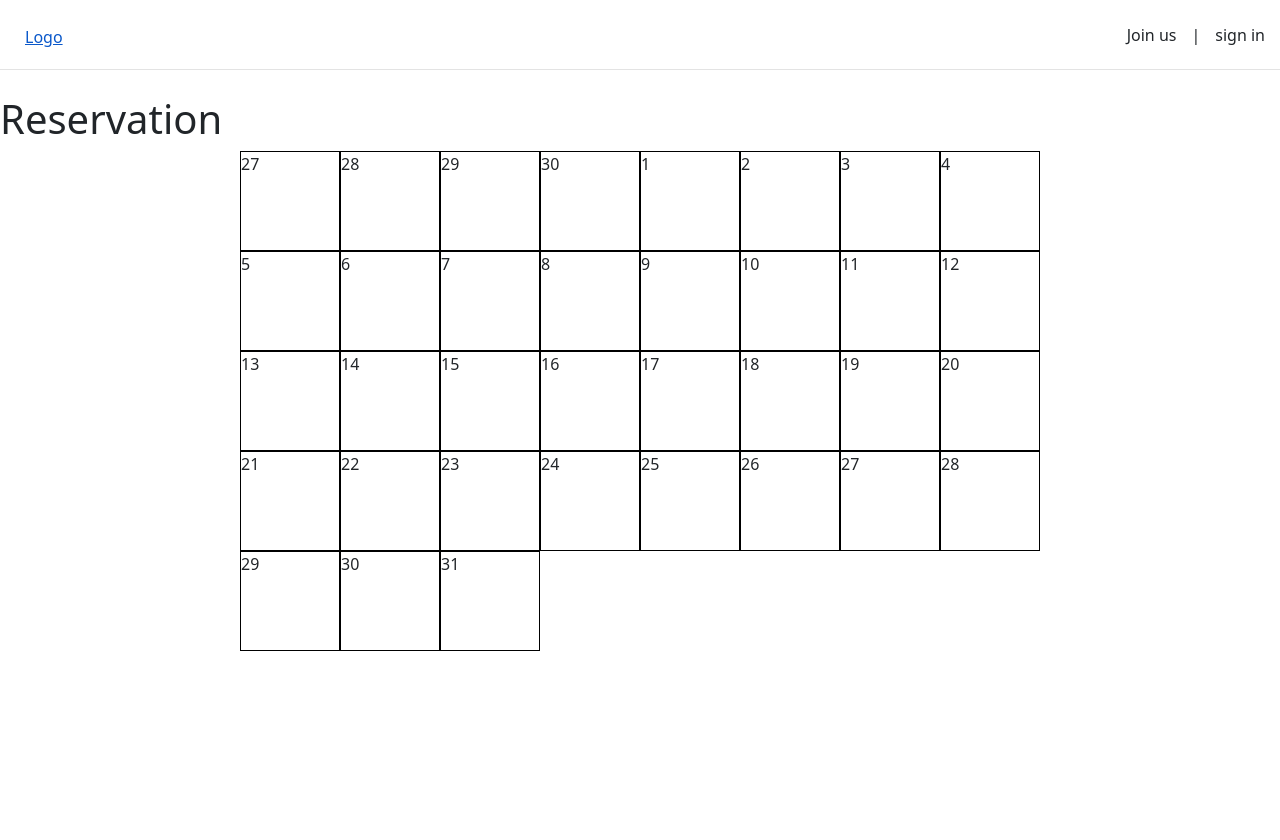
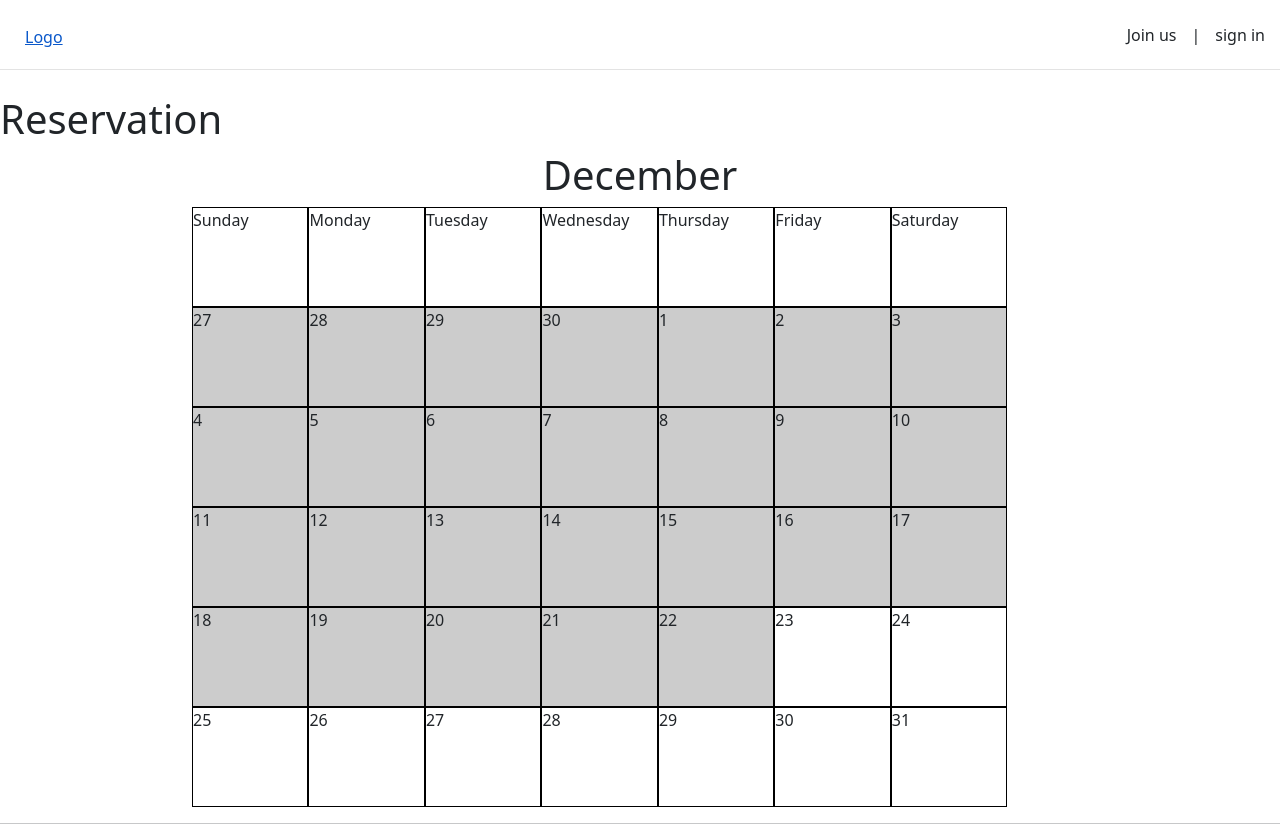
Before and after one commit to Joshuanluo/boek-hotel-booking, a React (Create React App) app: page /hotels/1/reservation in a window 1280 px wide. Before the commit the page ends 800 px from the top, so only its background shows below. Built offline with nearby package versions, Linux system fonts and the light colour scheme; no server answers; the database is empty.

Commit message:
add function to check if a day is available to book

```diff
--- a/src/calendar.css
+++ /dev/null
@@ -1,17 +0,0 @@
-.calendar-container{
-    margin: 0 auto;
-}
-
-.calendar{
-    margin: 0 auto;
-    width: 800px;
-    display: flex;
-    flex-wrap: wrap;
-}
-
-.calendar-date{
-    height: 100px;
-    width: 100px;
-    border: 0.1em solid black;
-    display: block;
-}
--- a/src/components/App.js
+++ b/src/components/App.js
@@ -1,5 +1,5 @@
-import Calendar from "./Calendar";
-import MonthCalendar from "./MonthCalendar";
+import Calendar from "./calendar/Calendar";
+import MonthCalendar from "./calendar/MonthCalendar";
 import "../App.css";
 import Home from "../routes/home/Home";
 import {Routes, Route } from "react-router-dom";
--- a/src/components/MonthCalendar.jsx
+++ /dev/null
@@ -1,57 +0,0 @@
-import React from "react";
-
-const MonthCalendar = (props) => {
-	// const { currentDate } = props;
-	const currentDate = new Date();
-	// 获取当月第一天是星期几
-	const firstDayOfMonth = new Date(currentDate.getFullYear(), currentDate.getMonth(), 1).getDay();
-	// 获取当月总天数
-	const daysInMonth = new Date(currentDate.getFullYear(), currentDate.getMonth() + 1, 0).getDate();
-	// 获取上月总天数
-	const daysInLastMonth = new Date(currentDate.getFullYear(), currentDate.getMonth(), 0).getDate();
-
-	let dates = [];
-	let count = 1;
-
-	// 填充上月的日期
-	for (let i = firstDayOfMonth - 1; i >= 0; i--) {
-		dates.push(
-			<div className="calendar-date" key={`last-month-${i}`}>
-				{daysInLastMonth - i}
-			</div>
-		);
-	}
-
-	// 填充当月的日期
-	for (let i = firstDayOfMonth; i < firstDayOfMonth + daysInMonth; i++) {
-		dates.push(
-			<div className="calendar-date" key={`current-month-${i}`}>
-				{count}
-			</div>
-		);
-		count++;
-	}
-
-	// 填充下月的日期
-	for (let i = firstDayOfMonth + daysInMonth; i < 7; i++) {
-		dates.push(
-			<div className="calendar-date" key={`next-month-${i}`}>
-				{i - firstDayOfMonth - daysInMonth + 1}
-			</div>
-		);
-	}
-
-	return (
-		<div className="calendar-container">
-			<div className="calendar">
-				{dates.slice(0, 7)}
-				{dates.slice(7, 14)}
-				{dates.slice(14, 21)}
-				{dates.slice(21, 28)}
-				{dates.slice(28)}
-			</div>
-		</div>
-	);
-};
-
-export default MonthCalendar;
--- a/src/components/Calendar.jsx
+++ b/src/components/calendar/Calendar.jsx
@@ -1,5 +1,5 @@
 import React from "react";
-import "../calendar.css";
+import "./calendar.scss";
 
 const Calendar = () => {
 	const date = new Date();
@@ -14,10 +14,14 @@ const Calendar = () => {
 	}
 
 	return (
-		<div className="calendar">
-			{datesInCurrentMonth.map((date) => (
-				<div className="calendar-date" key={date}>{date}</div>
-			))}
+		<div className="calendar-container">
+			<div className="calendar">
+				{datesInCurrentMonth.map((date) => (
+					<div className="calendar-date" key={date}>
+						{date}
+					</div>
+				))}
+			</div>
 		</div>
 	);
 };
--- /dev/null
+++ b/src/components/calendar/MonthCalendar.jsx
@@ -0,0 +1,118 @@
+import { FOCUSABLE_SELECTOR } from "@testing-library/user-event/dist/utils";
+import React from "react";
+
+const MonthCalendar = (props) => {
+	// const { currentDate } = props;
+	const currentDate = new Date();
+	console.log(currentDate.getTime());
+	const month = [
+		"January",
+		"February",
+		"March",
+		"April",
+		"May",
+		"June",
+		"July",
+		"August",
+		"September",
+		"October",
+		"November",
+		"December",
+	];
+
+	// 获取当月第一天是星期几
+	const firstDayOfMonth = new Date(currentDate.getFullYear(), currentDate.getMonth(), 1).getDay();
+
+	// 获取当月总天数
+	const daysInMonth = new Date(
+		currentDate.getFullYear(),
+		currentDate.getMonth() + 1,
+		0
+	).getDate();
+	// 获取上月总天数
+	const lastDayOfMonth = new Date(
+		currentDate.getFullYear(),
+		currentDate.getMonth(),
+		daysInMonth
+	).getDay();
+
+	const daysInLastMonth = new Date(
+		currentDate.getFullYear(),
+		currentDate.getMonth(),
+		0
+	).getDate();
+
+	let dates = [];
+	let count = 1;
+
+	const isAvailable = (date) => {
+		const reservations = props.reser_info;
+		const results = reservations.map((reservation) =>
+			date >= reservation.start.toDate() && date <= reservation.end.toDate() ? false : true
+		);
+		return results;
+	};
+	console.log(isAvailable(currentDate));
+
+	// 填充上月的日期
+	for (let i = firstDayOfMonth - 1; i >= 0; i--) {
+		dates.push(
+			<div className="calendar-date date-cannot-choose" key={`last-month-${i}`}>
+				{daysInLastMonth - i}
+			</div>
+		);
+	}
+
+	// 填充当月的日期
+	const dayBeforeToday = currentDate.getDate() + firstDayOfMonth - 1;
+	for (let i = firstDayOfMonth; i < firstDayOfMonth + daysInMonth; i++) {
+		if (i < dayBeforeToday) {
+			dates.push(
+				<div className="calendar-date date-cannot-choose" key={`current-month-${i}`}>
+					{count}
+				</div>
+			);
+		} else {
+			dates.push(
+				<div className="calendar-date" key={`current-month-${i}`}>
+					{count}
+				</div>
+			);
+		}
+
+		count++;
+	}
+
+	// 填充下月的日期
+	if (lastDayOfMonth < 7) {
+		for (let i = 0; i < 6 - lastDayOfMonth; i++) {
+			dates.push(
+				<div className="calendar-date" key={`next-month-${i}`}>
+					{i + 1}
+				</div>
+			);
+		}
+	}
+
+	return (
+		<div className="calendar-container">
+			<h1>{month[currentDate.getMonth()]}</h1>
+			<div className="calendar">
+				<div className="calendar-date">Sunday</div>
+				<div className="calendar-date">Monday</div>
+				<div className="calendar-date">Tuesday</div>
+				<div className="calendar-date">Wednesday</div>
+				<div className="calendar-date">Thursday</div>
+				<div className="calendar-date">Friday</div>
+				<div className="calendar-date">Saturday</div>
+				{dates.slice(0, 7)}
+				{dates.slice(7, 14)}
+				{dates.slice(14, 21)}
+				{dates.slice(21, 28)}
+				{dates.slice(28)}
+			</div>
+		</div>
+	);
+};
+
+export default MonthCalendar;
--- /dev/null
+++ b/src/components/calendar/calendar.scss
@@ -0,0 +1,24 @@
+.calendar-container {
+	margin: 0 auto;
+	h1 {
+		text-align: center;
+	}
+}
+
+.calendar {
+	margin: 0 auto;
+	width: 70%;
+	display: flex;
+	flex-wrap: wrap;
+
+	.calendar-date {
+		height: 100px;
+		width: 13%;
+		border: 0.1em solid black;
+		display: block;
+	}
+
+    .date-cannot-choose{
+        background-color: rgba(0, 0, 0, 0.2);
+    }
+}
--- a/src/routes/reservation/Reservation.jsx
+++ b/src/routes/reservation/Reservation.jsx
@@ -1,25 +1,28 @@
 import React, { useEffect, useState } from "react";
 import { useParams } from "react-router";
-import MonthCalendar from "../../components/MonthCalendar";
+import MonthCalendar from "../../components/calendar/MonthCalendar";
 import firestoreCrud from "../../utils/firebase/firebase.crud";
 
 import { useCollectionData } from "react-firebase-hooks/firestore";
 import { collection, query, where, getDocs, doc } from "firebase/firestore";
 import { db1 } from "../../utils/firebase/firebase.utils";
+import Calendar from "../../components/calendar/Calendar";
 const Reservation = () => {
 	const params = useParams();
 	const [reservations, setReservations] = useState();
 	const query = collection(db1, "hotels/CXENyYJapbDLjYTECNxT/reservations");
 	const [docs, loading, error] = useCollectionData(query);
 	// console.log(docs[0]);
-	// console.log(docs[0].start.toDate(),docs[0].end.toDate());
+	// console.log(docs[0].start.toDate() > docs[0].end.toDate());
 	// useEffect(()=>{
 	//     firestoreCrud.getReservationsByHotel(params.hotel);
 	// },[])
 	return (
 		<div>
 			<h1>Reservation</h1>
-			<MonthCalendar />
+			<MonthCalendar reser_info={docs}/>
+            <hr />
+            {/* <Calendar /> */}
 		</div>
 	);
 };
```
